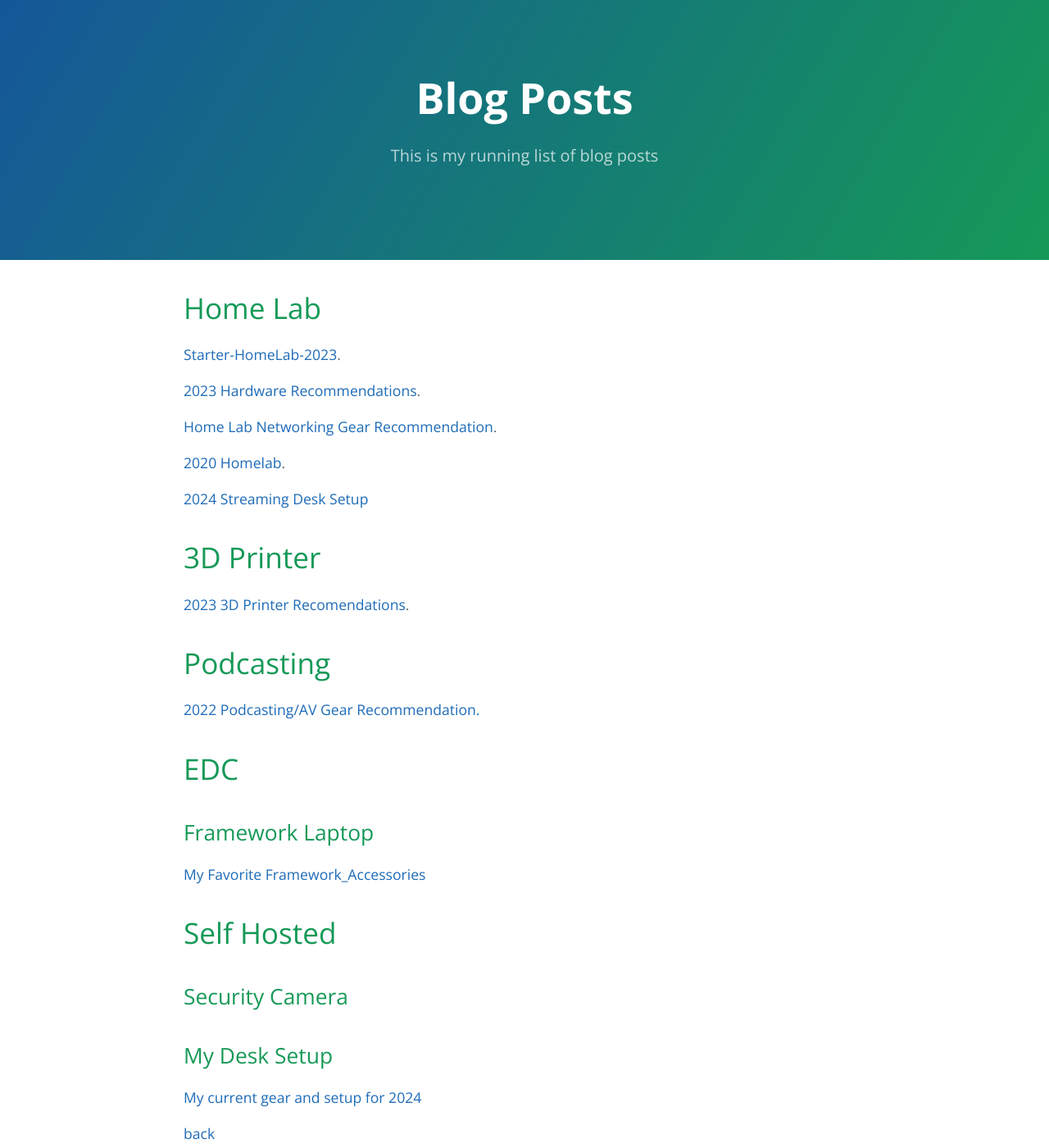
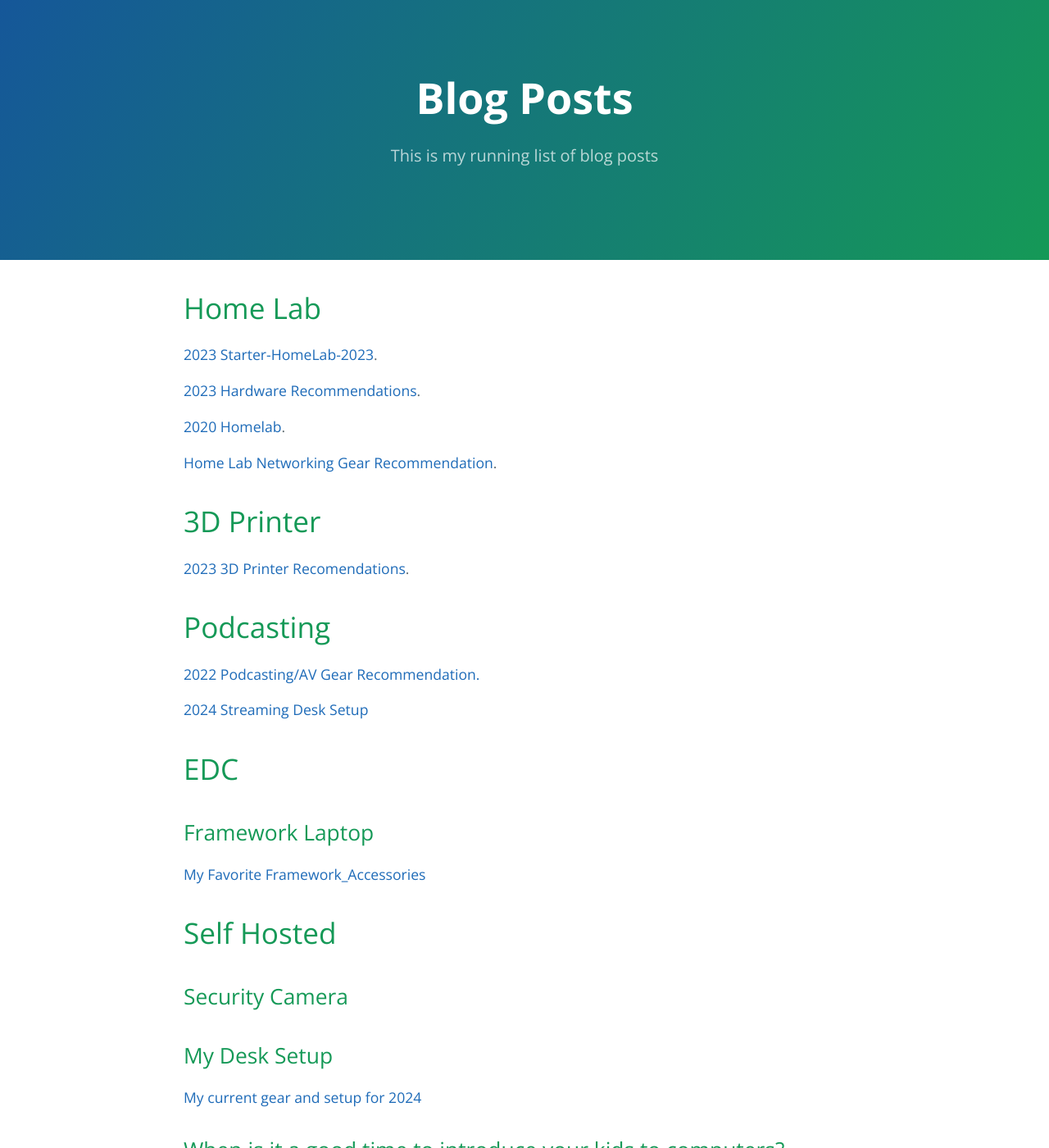
Before and after one commit to jscar-hawk/jscar-hawk.github.io, a Jekyll site: the page built from docs/blog.md, in a window 1280 px wide and 1400 px high. Shown: the whole window at 82% size. Built offline with Jekyll 4.4.1, drawn with Linux system fonts in a browser that asks for light colours; some of the changed text lies outside the part shown.

Commit message:
Update blog.md

```diff
--- a/docs/blog.md
+++ b/docs/blog.md
@@ -6,15 +6,16 @@ description: This is my running list of blog posts
 
 # Home Lab
 
-[Starter-HomeLab-2023](./Starter-HomeLab-2023.md).
+[2023 Starter-HomeLab-2023](./Starter-HomeLab-2023.md).
 
 [2023 Hardware Recommendations](./2023-Hardware-Recommendations.md).
 
+[2020 Homelab](./2020_Mobile_Vlog_Podcasting_Gear_Recommendation.md).
+
 [Home Lab Networking Gear Recommendation](./Home_Lab_Networking_Gear_Recommendation.md).
 
-[2020 Homelab](./2020_Mobile_Vlog_Podcasting_Gear_Recommendation.md).
 
-[2024 Streaming Desk Setup](./2024_Streaming_Desk_Setup.md)
+
 
 
 # 3D Printer
@@ -39,4 +43,8 @@ description: This is my running list of blog posts
 
 [My current gear and setup for 2024](./2024_Streaming_Desk_Setup.md)
 
+## When is it a good time to introduce your kids to computers?
+
+[My Thoughts on Parenting and Computers](./Parenting_and_Computers.md)
+
 [back](../)
```
Also changed, not shown: other parts of docs/blog.md (+3 -0 lines).
